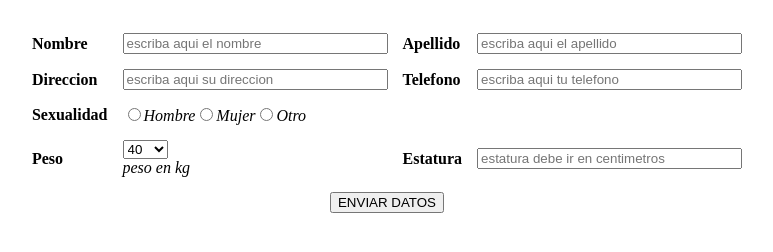
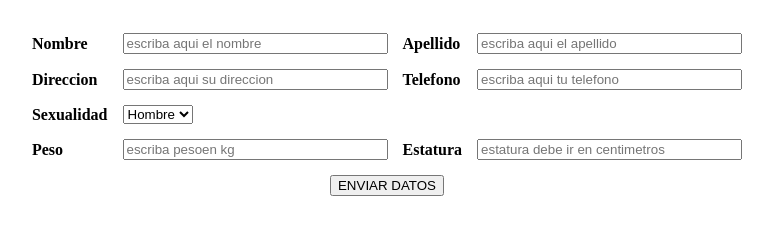
Before and after one commit to Jairo901118/proyecto, a plain HTML site: page proyecto.html in a window 1280 px wide. Shown: the part 138-390 px from the top of the page, without its empty margins (253-1026 px from the left). Drawn offline with Linux system fonts and the light colour scheme.

Commit message:
Update proyecto.html

```diff
--- a/proyecto.html
+++ b/proyecto.html
@@ -24,29 +24,15 @@
                 </tr>
                 <tr>
                     <td><strong>Sexualidad</strong></td>
-                    <td><strong></strong><input type="radio"name="radio"id="radio"value="radio"><em>Hombre</em><input type="radio"name="radio"id="radio"value="radio"><em>Mujer</em><input type="radio"name="radio"id="radio"value="radio"><em>Otro</em></td>
+                    <td><select name="sexo" id="sexo">
+                        <option value="1">Hombre</option>
+                        <option value="2">Mujer</option>
+                        <option value="3">Otro</option>
+                    </select><br><em></em></td>
                 </tr>
                 <tr>
                     <td><strong>Peso</strong></td>
-                    <td><select name="peso" id="peso">
-                        <option value="1">40</option>
-                        <option value="2">45</option>
-                        <option value="3">50</option>
-                        <option value="4">55</option>
-                        <option value="5">60</option>
-                        <option value="6">65</option>
-                        <option value="7">70</option>
-                        <option value="8">75</option>
-                        <option value="9">80</option>
-                        <option value="10">85</option>
-                        <option value="11">90</option>
-                        <option value="12">95</option>
-                        <option value="13">100</option>
-                        <option value="14">105</option>
-                        <option value="15">110</option>
-                        <option value="16">115</option>
-                        <option value="17">120</option>
-                    </select><br><em>peso en kg</em></td>
+                    <td><input name="peso" type="text" id="peso" size="30" maxlength="20" placeholder="escriba pesoen kg"></td>
                     <td><strong>Estatura</strong></td>
                     <td><input name="estatura" type="text" id="estatura" size="30" maxlength="20" placeholder="estatura debe ir en centimetros"></td>
                 </tr>
```
